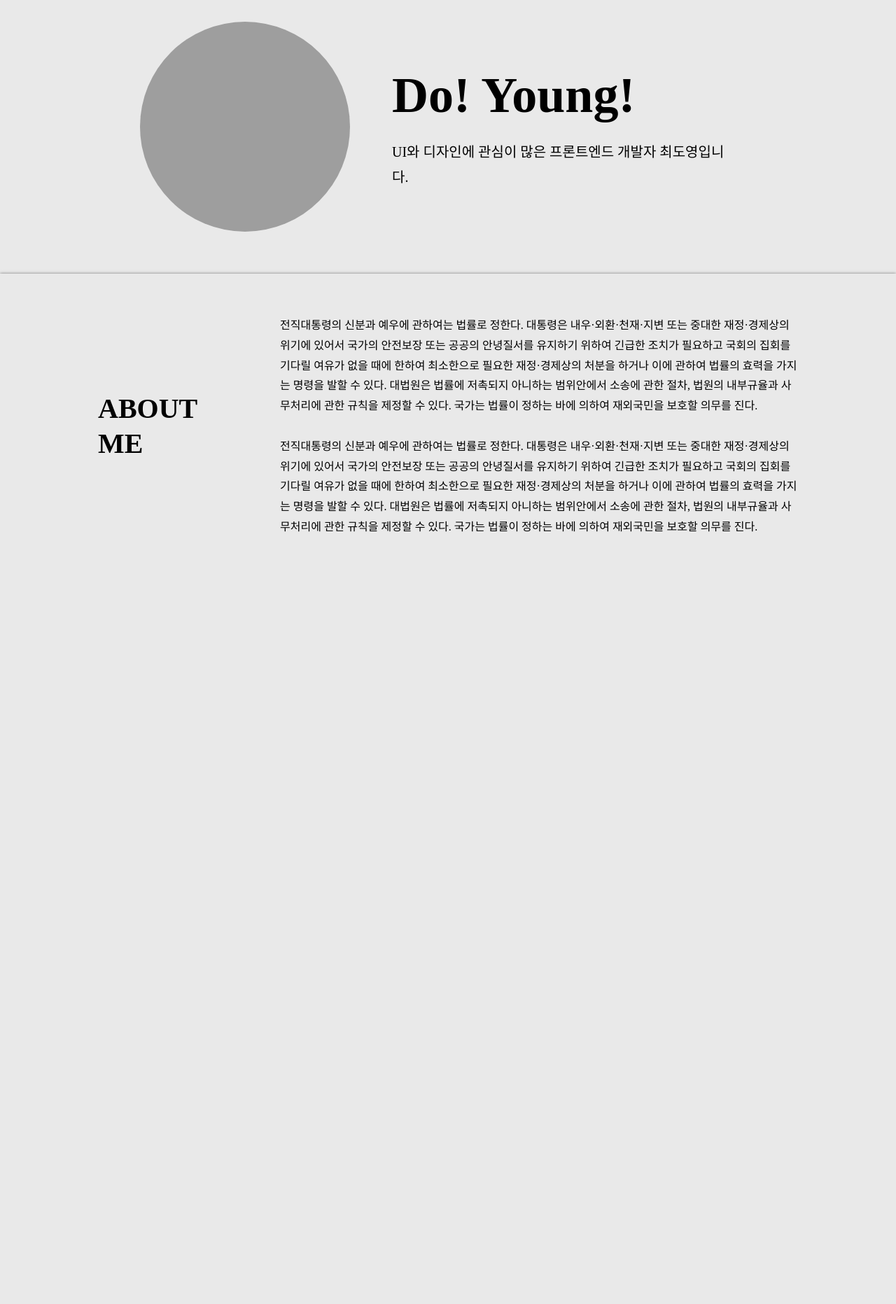
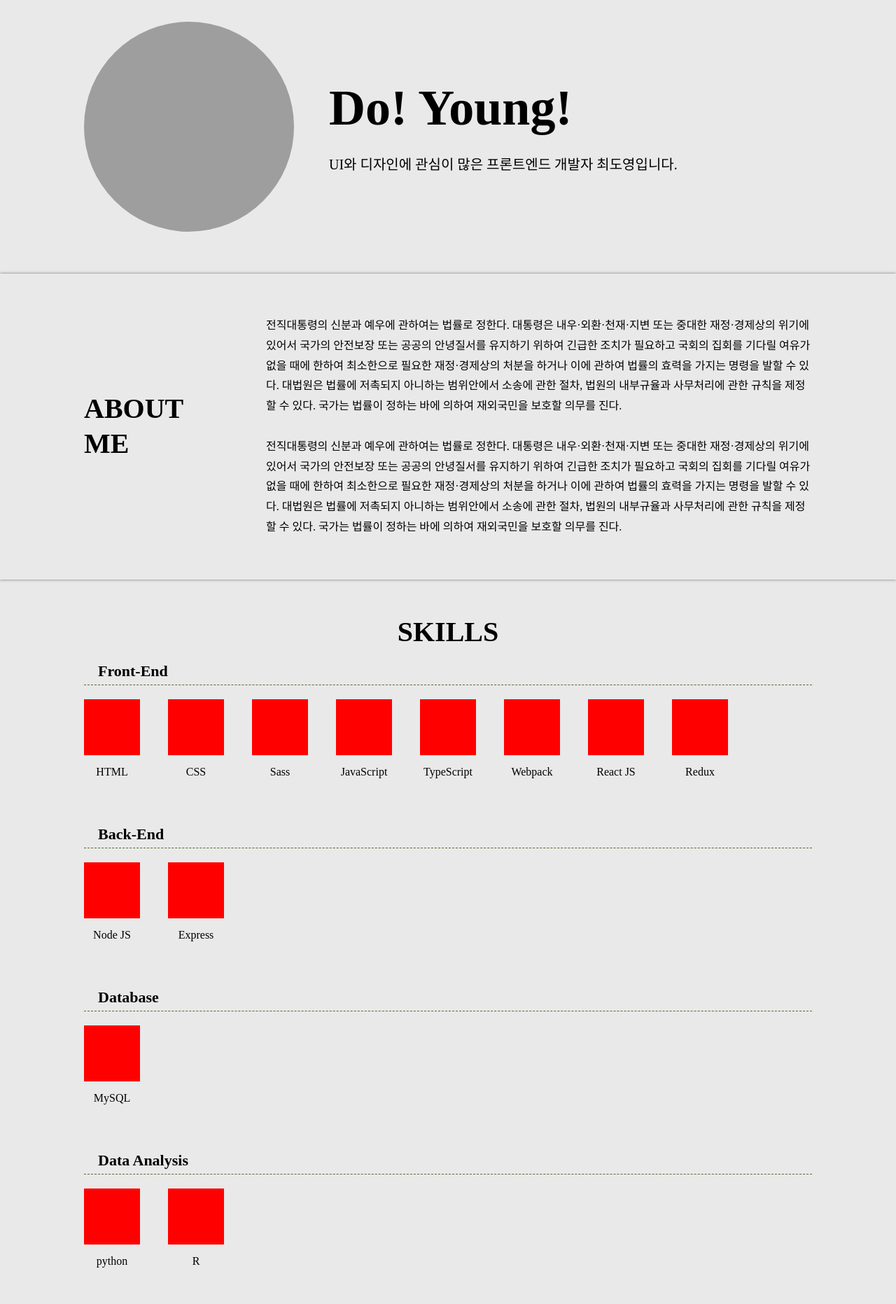
Before and after one commit to Doris-Choi/portfolio, a plain HTML site: page index.html in a window 1280 px wide. Shown: the part 49-1912 px from the top of the page at 70% size. Before the commit the page ends 877 px from the top, so only its background shows below. Drawn offline with nearby package versions, Linux system fonts and the light colour scheme; grey boxes are pictures that could not be loaded.

Commit message:
👩‍💻 SKILLS 섹션 초기 업데이트 => 기술의 추가/수정/삭제 용이함을 위하여 JavaScript로 코딩

```diff
--- a/assets/css/main.css
+++ b/assets/css/main.css
@@ -11,16 +11,17 @@ body {
 .inner {
   position: relative;
   margin: 0 auto;
-  max-width: 1000px;
+  padding: 0 30px;
+  max-width: 1100px;
 }
 /* DESCRIPTION */
-.description .title {
+.description--title {
   margin-bottom: 18px;
   font-size: 40px;
   font-weight: 700;
   line-height: 1.25;
 }
-.description .desc {
+.description--desc {
   font-size: 20px;
   font-weight: 300;
   line-height: 1.8;
@@ -31,9 +32,13 @@ header {
 }
 header .profile {
   display: flex;
-  padding: 80px 60px 60px;
+  justify-content: center;
+  align-items: center;
+  padding: 80px 0 60px;
 }
 header .profile .pic {
+  margin-right: 50px;
+  flex: none;
   width: 300px;
   height: 300px;
   background-image: url('../img/profile.jpg');
@@ -44,16 +49,15 @@ header .profile .pic {
   text-indent: -9999px;
 }
 header .profile .description {
+  flex: 1;
   display: flex;
   flex-direction: column;
   justify-content: center;
-  margin-left: 60px;
-  width: 55%;
 }
-header .profile .description h1 {
+header .profile .description--title {
   font-size: 72px;
 }
-header .profile .description p {
+header .profile .description--desc {
 }
 header nav {
   position: fixed;
@@ -89,15 +93,51 @@ header nav ul li:active {
 .about .description {
   display: flex;
   align-items: center;
-  max-width: 1000px;
+  max-width: 1100px;
   margin: 0 auto;
+  padding: 0 30px;
 }
-.about .description .title {
+.about .description--title {
   width: 200px;
   margin-right: 60px;
   margin-bottom: 0;
 }
-.about .description .desc {
+.about .description--desc {
   flex: 1;
   font-size: 16px;
 }
+
+/* SKILL */
+.skill {
+  margin: 50px auto;
+  text-align: center;
+}
+.skill .description--title {
+}
+.skill .wrapper {
+}
+.skill .wrapper h3 {
+  margin: 20px 0;
+  padding-left: 20px;
+  padding-bottom: 8px;
+  border-bottom: 1px dashed darkolivegreen;
+  font-size: 22px;
+  font-weight: 700;
+  text-align: left;
+}
+.skill .wrapper ul {
+  display: flex;
+}
+.skill .wrapper ul li {
+  margin-bottom: 50px;
+  padding-right: 40px;
+}
+.skill .wrapper ul li .icon {
+  margin-bottom: 16px;
+  width: 80px;
+  height: 80px;
+  background: red;
+}
+.skill .wrapper ul li .icon span {
+  font-size: 18px;
+}
--- /dev/null
+++ b/assets/js/main.js
@@ -0,0 +1,101 @@
+// SKILLS section
+`field
+ ㄴ subject: field 대표 이름
+ ㄴ items: field에 포함되는 skill의 객체
+    ㄴ skill(각 스킬 별)
+       ㄴ name: 스킬 이름
+       ㄴ icon: icon의 svg 코드`;
+
+const skills = {
+  // Front-End
+  frontEnd: {
+    subject: 'Front-End',
+    items: {
+      html: {
+        name: 'HTML',
+        icon: '',
+      },
+      css: {
+        name: 'CSS',
+        icon: '',
+      },
+      sass: {
+        name: 'Sass',
+        icon: '',
+      },
+      javascript: {
+        name: 'JavaScript',
+        icon: '',
+      },
+      typescript: {
+        name: 'TypeScript',
+        icon: '',
+      },
+      webpack: {
+        name: 'Webpack',
+        icon: '',
+      },
+      reactjs: {
+        name: 'React JS',
+        icon: '',
+      },
+      redux: {
+        name: 'Redux',
+        icon: '',
+      },
+    },
+  },
+  // Back-End
+  backEnd: {
+    subject: 'Back-End',
+    items: {
+      nodejs: {
+        name: 'Node JS',
+        icon: '',
+      },
+      express: {
+        name: 'Express',
+        icon: '',
+      },
+    },
+  },
+  // Database
+  database: {
+    subject: 'Database',
+    items: {
+      mysql: {
+        name: 'MySQL',
+        icon: '',
+      },
+    },
+  },
+  // Data Analysis
+  dataAnalysis: {
+    subject: 'Data Analysis',
+    items: {
+      python: {
+        name: 'python',
+        icon: '',
+      },
+      r: {
+        name: 'R',
+        icon: '',
+      },
+    },
+  },
+};
+
+let elem = '<h2 class="description--title">SKILLS</h2>';
+for (let field in skills) {
+  elem += `<div class="wrapper"><h3>` + skills[field].subject + `</h3><ul>`;
+  for (let skill in skills[field].items) {
+    elem +=
+      `<li><div class="icon">` +
+      skills[field].items[skill].icon +
+      `</div><span>` +
+      skills[field].items[skill].name +
+      `</span></li>`;
+  }
+  elem += `</ul></div>`;
+}
+document.querySelector('.skill').innerHTML = elem;
--- a/index.html
+++ b/index.html
@@ -22,8 +22,8 @@
         <div class="profile">
           <div class="pic">프로필사진</div>
           <div class="description">
-            <h1 class="title">Do! Young!</h1>
-            <p class="desc">
+            <h1 class="description--title">Do! Young!</h1>
+            <p class="description--desc">
               UI와&nbsp;디자인에 관심이&nbsp;많은
               프론트엔드&nbsp;개발자&nbsp;최도영입니다.
             </p>
@@ -43,8 +43,8 @@
       <!-- ABOUT -->
       <section class="about">
         <div class="description">
-          <h2 class="title">ABOUT ME</h2>
-          <p class="desc">
+          <h2 class="description--title">ABOUT ME</h2>
+          <p class="description--desc">
             전직대통령의 신분과 예우에 관하여는 법률로 정한다. 대통령은
             내우·외환·천재·지변 또는 중대한 재정·경제상의 위기에 있어서 국가의
             안전보장 또는 공공의 안녕질서를 유지하기 위하여 긴급한 조치가
@@ -66,6 +66,11 @@
           </p>
         </div>
       </section>
+
+      <!-- SKILL -->
+      <section class="skill inner">
+        <!-- 이 부분은 자바스크립트 main.js로 구조를 구성하였음 (추가/수정/삭제의 용이함을 위하여) -->
+      </section>
     </div>
   </body>
 </html>
```
